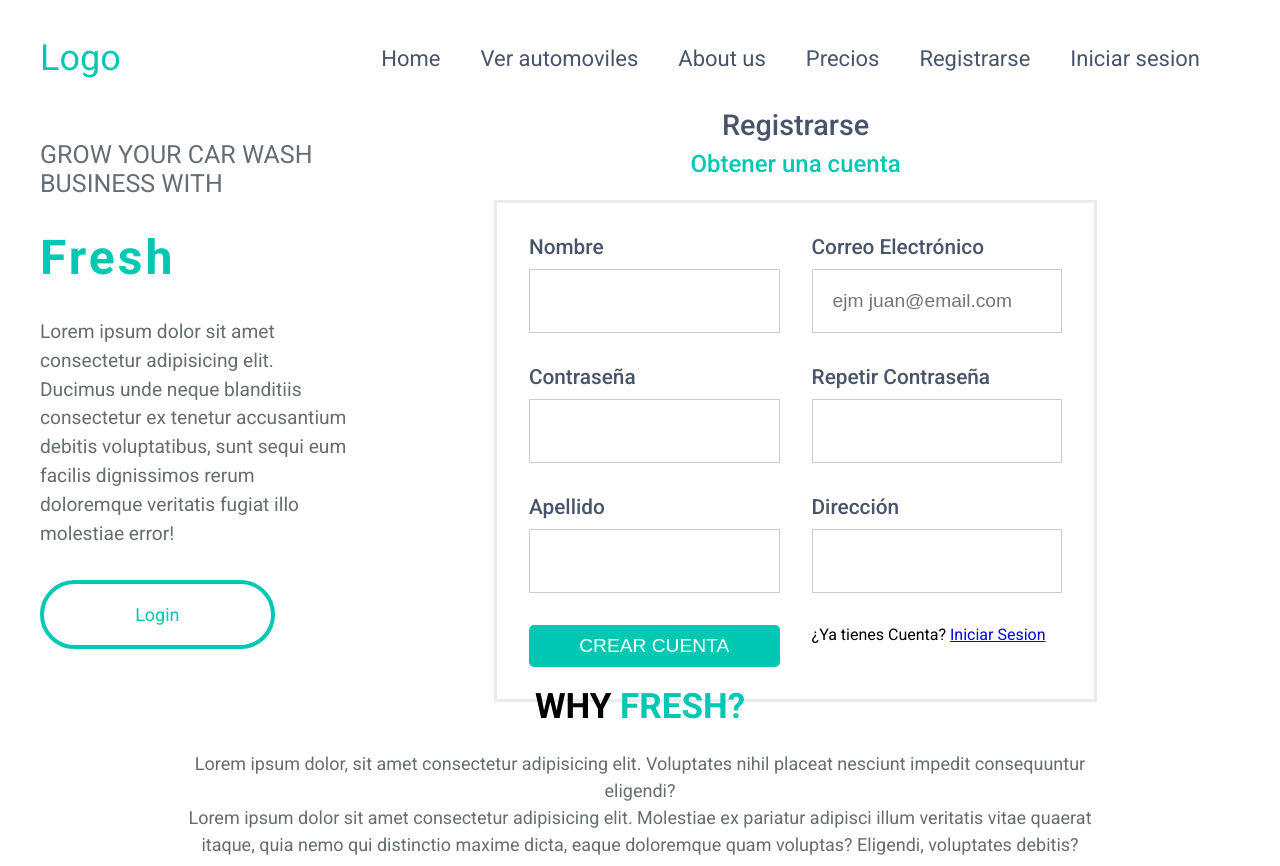
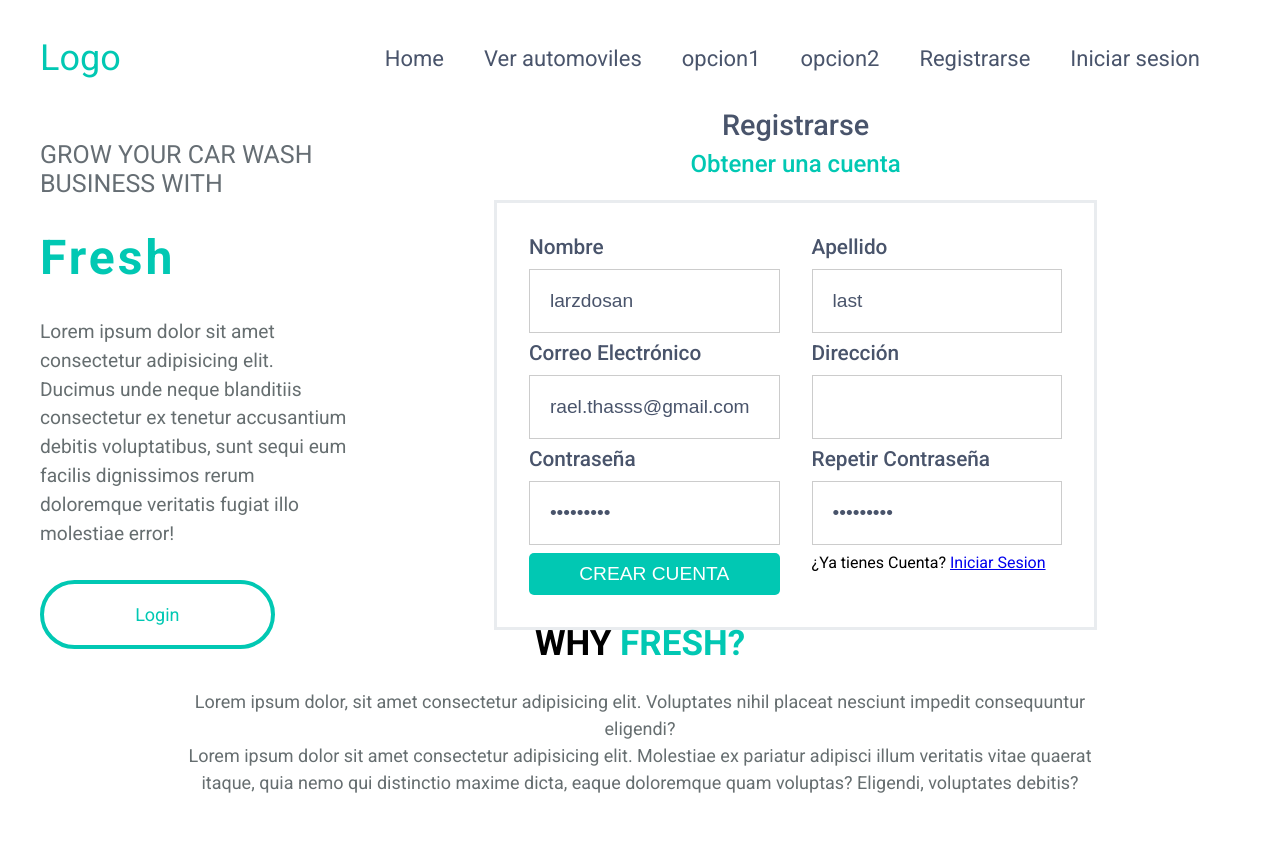
Before and after one commit to LarzlRael/cars-client, a React (Create React App) app: page /register in a window 1280 px wide. After the commit the page ends 804 px from the top, so only its background shows below. Built offline with nearby package versions, Linux system fonts and the light colour scheme; no server answers.

Commit message:
register agregado correctamente

```diff
--- a/src/components/Header.js
+++ b/src/components/Header.js
@@ -27,9 +27,10 @@ const Header = () => {
             <div className="links">
                 <Link to="/" className="link">Home</Link>
                 <Link to="/cars" className="link">Ver automoviles</Link>
-                <a href="#" className="link">About us</a>
-                <a href="#" className="link">Precios</a>
-                <a href="#" className="link">{autenticado ? user.user_name : 'Registrarse'}</a>
+                <Link to="/cars" className="link">opcion1</Link>
+                <Link to="/cars" className="link">opcion2</Link>
+
+                <Link className="link">{autenticado ? user.user_name : 'Registrarse'}</Link>
 
 
                 {autenticado ? <a className="link" onClick={logout}>Cerrar Sesion</a> :
--- /dev/null
+++ b/src/components/error-label.js
@@ -0,0 +1,11 @@
+import React from 'react'
+
+const ErrorLabel = ({ message }) => {
+    return (
+        <div className="error-message">
+            {message}
+        </div>
+    )
+}
+
+export default ErrorLabel
--- a/src/components/login/loginReducer.js
+++ b/src/components/login/loginReducer.js
@@ -1,4 +1,4 @@
-import { SIGN_IN_FAIL, SIGN_IN_SUCCESS, SIGN_UP, GOOGLE_SIGN_IN, LOG_OUT, GET_USER } from "../../types";
+import { SIGN_IN_FAIL, SIGN_IN_SUCCESS, SIGN_UP, GOOGLE_SIGN_IN, LOG_OUT, GET_USER, REGISTER_FAIL, REGISTER } from "../../types";
 
 
 export default (state, action) => {
@@ -52,6 +52,21 @@ export default (state, action) => {
                 cargando: false
 
             }
+        case REGISTER:
+            return {
+                ...state,
+                mensaje: action.payload,
+                registro_exitoso: true
+
+            }
+        case REGISTER_FAIL:
+
+            localStorage.removeItem('token');
+            return {
+                ...state,
+                mensaje: action.payload,
+                registro_exitoso: false
+            }
         default:
             return state;
     }
--- a/src/components/register.js
+++ b/src/components/register.js
@@ -1,28 +1,105 @@
-import React, { useState } from 'react'
+import React, { useState, useContext } from 'react'
 import { Link } from 'react-router-dom'
 import "./styles/login-register.scss"
 
+import LoginContext from './login/LoginContext';
+import ErrorLabel from './error-label';
+
 const Register = () => {
 
+    const loginContext = useContext(LoginContext);
+
+    const { register, mensaje, registro_exitoso } = loginContext;
+
     const [user, setUser] = useState({
+        name: 'larzdosan',
+        email: 'rael.thasss@gmail.com',
+        password: '123456789',
+        password2: '123456789',
+        last_name: 'last',
+        direction: ''
+    });
+
+    var expresiones = {
+
+        name: /^[a-zA-ZÀ-ÿ\s]{1,40}$/,
+        email: /^[a-zA-Z0-9_.+-]+@[a-zA-Z0-9-]+\.[a-zA-Z0-9-.]+$/,
+        password: /^.{8,35}$/,
+        last_name: /^[a-zA-ZÀ-ÿ\s]{1,40}$/,
+        direction: /^[a-zA-ZÀ-ÿ\s]{1,40}$/,
+    };
+
+    const [Error, setError] = useState({
         name: '',
         email: '',
         password: '',
         last_name: '',
         direction: ''
-    })
-    const { name, email, password, last_name, direction } = user;
+    });
+
+    const { name, email, password, password2, last_name, direction } = user;
     const onChange = (e) => {
         setUser({
             ...user,
             [e.target.name]: e.target.value
-        })
+        });
+        setError({
+            ...Error,
+            name: '',
+            email: '',
+            password: '',
+            last_name: ''
+        });
     }
 
     const onSubmithandler = (e) => {
         e.preventDefault();
-        console.log(user)
 
+        const {
+            name,
+            email,
+            password,
+            password2,
+            last_name,
+        } = user;
+
+        validar_campo(expresiones.name, name, 'Ingrese un nombre valido', 'name');
+        validar_campo(expresiones.last_name, last_name, 'Ingrese un apellido valido', 'last_name');
+        validar_campo(expresiones.email, email, 'Ingrese un email valido', 'email');
+        validar_campo(expresiones.password, password, 'Tu contraseña debe ser de al menos 5 caracteres', 'password');
+
+        validar_contraseña(password, password2);
+
+        //? ver si hay error en
+        if (!isEmpty(Error)) {
+            register(user);
+        }
+    }
+    function isEmpty(obj) {
+        for (var key in obj) {
+            if (obj.hasOwnProperty(key))
+                return false;
+        }
+        return true;
+
+    }
+
+    const validar_contraseña = (password1, password2) => {
+        if (password1 !== password2) {
+            setError({
+                ...Error,
+                password: 'Las contraseñas deben ser iguales'
+            })
+        }
+    }
+    const validar_campo = (expresion, valor, error_mensaje, campo) => {
+        if (!expresion.test(valor)) {
+
+            setError({
+                ...Error,
+                [campo]: error_mensaje
+            })
+        }
     }
 
 
@@ -37,59 +114,77 @@ const Register = () => {
 
                 <div className="grupo-label">
                     <label htmlFor="nombre">Nombre</label>
-                    <input className="input"
+                    <input
+                        // input-error
+                        className={Error.name ? 'input-error' : 'input'}
                         name="name"
                         type="text"
                         onChange={onChange}
                         value={name}
                         id="nombre" />
+
+                    {Error.name ? <ErrorLabel message={Error.name} /> : ''}
+                </div>
+
+                <div className="grupo-label">
+                    <label htmlFor="apellido">Apellido</label>
+                    <input
+                        className={Error.last_name ? 'input-error' : 'input'}
+                        name="last_name"
+                        type="text"
+                        onChange={onChange}
+                        value={last_name}
+                        id="apellido" />
+                    {Error.last_name ? <ErrorLabel message={Error.last_name} /> : ''}
                 </div>
 
                 <div className="grupo-label">
                     <label htmlFor="email">Correo Electrónico</label>
-                    <input className="input"
+                    <input
+                        className={Error.email ? 'input-error' : 'input'}
                         type="text"
                         name="email"
-                        placeholder="ejm juan@email.com"
+                        placeholder="Ejm. juan@email.com"
                         onChange={onChange}
                         value={email}
                         id="email" />
+
+                    {Error.email ? <ErrorLabel message={Error.email} /> : ''}
+
+
                 </div>
+
+                <div className="grupo-label">
+                    <label htmlFor="direccion">Dirección</label>
+                    <input
+                        className="input"
+                        name="direction"
+                        type="text"
+                        onChange={onChange}
+                        value={direction}
+                        id="direccion" />
+                </div>
+
                 <div className="grupo-label">
                     <label htmlFor="password">Contraseña</label>
-                    <input className="input"
+                    <input
+                        className={Error.password ? 'input-error' : 'input'}
                         name="password"
                         type="password"
                         onChange={onChange}
                         value={password}
                         id="password" />
+                    {Error.password ? <ErrorLabel message={Error.password} /> : ''}
                 </div>
                 <div className="grupo-label">
                     <label htmlFor="password2">Repetir Contraseña</label>
-                    <input className="input"
+                    <input
+                        className={Error.password ? 'input-error' : 'input'}
                         name="password2"
                         type="password"
                         onChange={onChange}
-                        value={password}
+                        value={password2}
                         id="password2" />
-                </div>
-                <div className="grupo-label">
-                    <label htmlFor="apellido">Apellido</label>
-                    <input className="input"
-                        name="last_name"
-                        type="text"
-                        onChange={onChange}
-                        value={last_name}
-                        id="apellido" />
-                </div>
-                <div className="grupo-label">
-                    <label htmlFor="direccion">Dirección</label>
-                    <input className="input"
-                        name="direction"
-                        type="text"
-                        onChange={onChange}
-                        value={direction}
-                        id="direccion" />
                 </div>
                 <div className="group-button">
                     <button className="login-button">Crear Cuenta</button>
@@ -97,9 +192,12 @@ const Register = () => {
                 </div>
                 <div className="message-button">
                     <label htmlFor="" >¿Ya tienes Cuenta?</label> <Link className="register" to="/login">Iniciar Sesion</Link>
+                    {mensaje ? <h4 className={registro_exitoso ? 'message-success' : 'error-message'}>{mensaje}
+                        {registro_exitoso ?
+                            <i class="fas fa-check"></i> :
+                            <i class="fas fa-times"></i>}
+                    </h4> : null}
                 </div>
-
-
 
             </form>
         </div>
--- a/src/components/styles/login-register.scss
+++ b/src/components/styles/login-register.scss
@@ -45,16 +45,28 @@ $text-color: #49546b;
         color: $text-color;
     }
     .input {
-        margin-bottom: 2rem;
+        margin-bottom: 0.5rem;
         box-sizing: border-box;
         display: block;
         width: 100%;
         padding: 20px;
-        border: 1px solid #ccc;
         font-size: 1.2rem;
         color: $text-color;
+        border: 1px solid #ccc;
         &:focus {
             border: 1px solid $primary-color;
+        }
+    }
+    .input-error {
+        // margin-bottom: 2rem;
+        box-sizing: border-box;
+        display: block;
+        width: 100%;
+        padding: 20px;
+        font-size: 1.2rem;
+        border: 1px solid red;
+        &:focus {
+            border: 1px solid red;
         }
     }
 }
@@ -104,3 +116,14 @@ $text-color: #49546b;
     row-gap: 0;
     column-gap: 2rem;
 }
+
+.error-message {
+    margin-bottom: 0.5rem;
+    color: red;
+    padding: 3px;
+}
+.message-success {
+    margin-bottom: 0.5rem;
+    color: $primary-color;
+    padding: 3px;
+}
--- a/src/types/index.js
+++ b/src/types/index.js
@@ -1,9 +1,13 @@
 export const NEW_CAR = 'NEW_CAR';
 export const GET_CARS = 'GET_CARS';
 export const GET_ONE_CAR = 'GET_ONE_CAR';
+
 export const SIGN_IN_SUCCESS = 'SIGN_IN_SUCCESS';
 export const SIGN_IN_FAIL = 'SIGN_IN_FAIL';
 export const SIGN_UP = 'SIGN_UP';
+export const REGISTER = 'REGISTER';
+export const REGISTER_FAIL = ' REGISTER_FAIL';
+
 export const GOOGLE_SIGN_IN = 'GOOGLE_SIGN_IN';
 export const LOG_OUT = 'LOG_OUT';
 export const GET_USER = 'GET_USER';
```
Also changed, not shown: src/components/login/loginState.js (+36 -3 lines).
